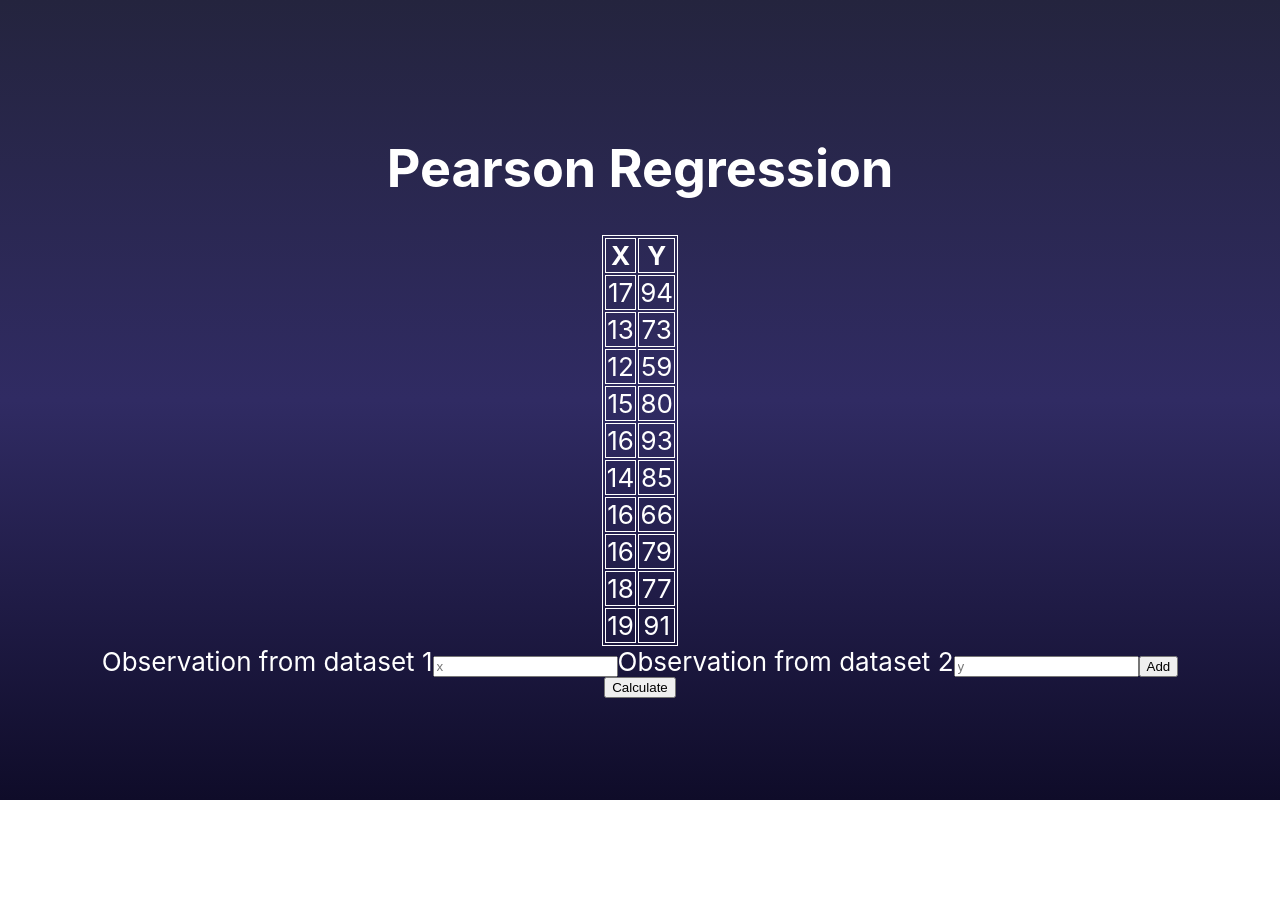
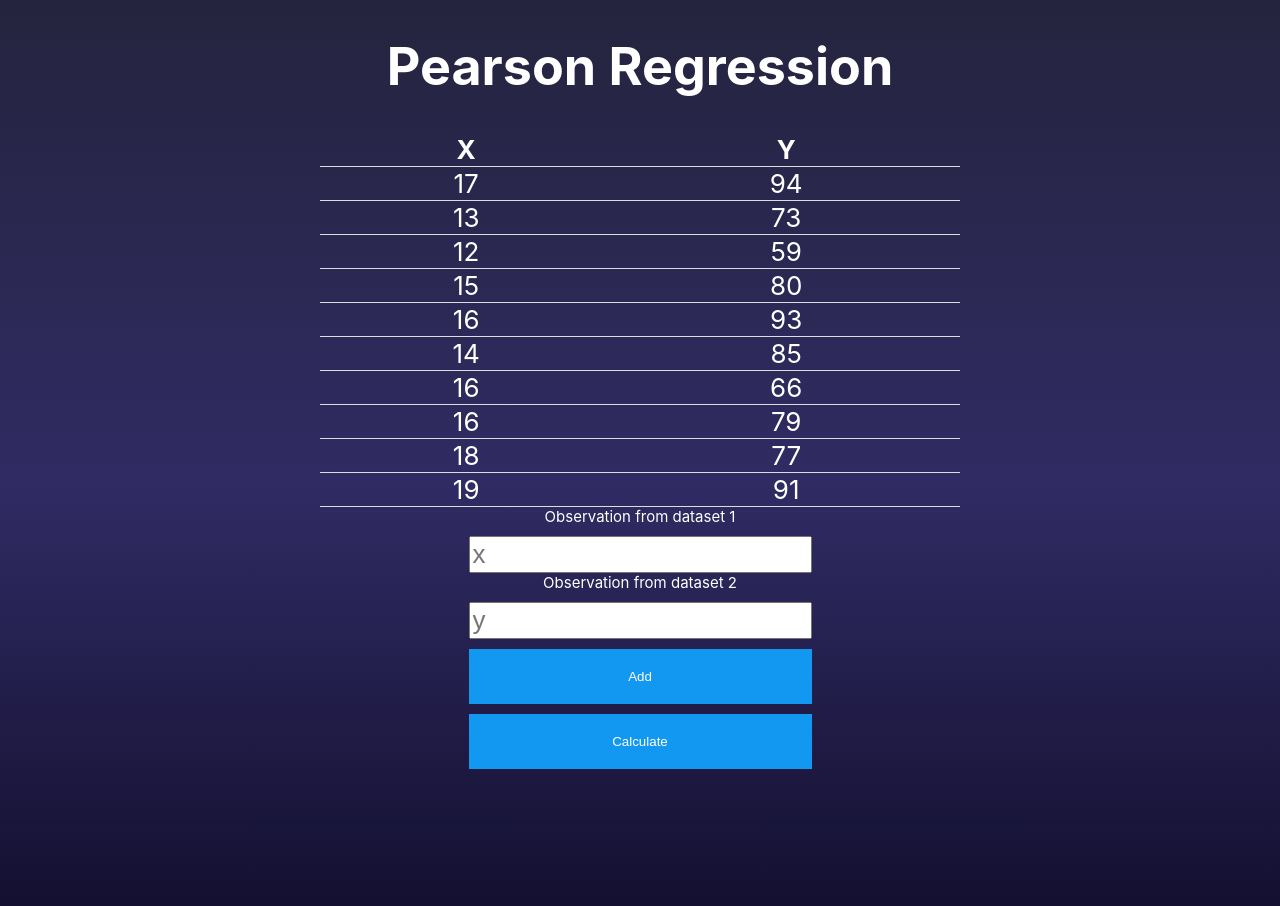
Before and after one commit to SarunasMedeikis/Pearson-Regression, a React (Create React App) app: page / in a window 1280 px wide. Shown: the top 906 px of the page. Before the commit the page ends 800 px from the top, so only its background shows below. Built offline with nearby package versions, Linux system fonts and the light colour scheme.

Commit message:
Added styles, logic check so users can't input anything but number

```diff
--- a/src/App.css
+++ b/src/App.css
@@ -25,8 +25,82 @@
   font-size: calc(10px + 2vmin);
   color: white;
 }
-table,
+
+form {
+  display: flex;
+  flex-direction: column;
+}
+
+form label {
+  font-size: 15px;
+}
+form input[type="text"] {
+  margin-top: 10px;
+  font-size: 1em;
+}
+
+form input[type="text"]:focus {
+  border: none;
+  background-color: #93d4ff;
+  color: #000;
+}
+
+.formContainer {
+  display: flex;
+  flex-direction: column;
+  margin-bottom: 200px;
+}
+
+button {
+  text-align: center;
+  cursor: pointer;
+  padding: 20px 60px;
+  outline: none;
+  position: relative;
+  background-color: #1398f1;
+  border: none;
+  padding: 20px;
+  width: 100%;
+  text-align: center;
+  -webkit-transition-duration: 0.4s; /* Safari */
+  transition-duration: 0.4s;
+  text-decoration: none;
+  overflow: hidden;
+  margin-top: 10px;
+  color: #fff;
+}
+
+button:hover {
+  background: #fff;
+  box-shadow: 0px 2px 10px 5px #97b1bf;
+  color: #000;
+}
+
+button:after {
+  content: "";
+  background: #f1c40f;
+  display: block;
+  position: absolute;
+  padding-top: 300%;
+  padding-left: 350%;
+  margin-left: -20px !important;
+  margin-top: -120%;
+  opacity: 0;
+  transition: all 0.8s;
+}
+
+button:active:after {
+  padding: 0;
+  margin: 0;
+  opacity: 1;
+  transition: 0s;
+}
+
+table {
+  border-collapse: collapse;
+  width: 50%;
+}
 th,
 td {
-  border: 1px solid #fff;
+  border-bottom: 1px solid #ddd;
 }
--- a/src/App.js
+++ b/src/App.js
@@ -220,9 +220,20 @@ function App() {
 
   const [tempValues, setTempValues] = React.useState({ x: "", y: "" });
   const [isCalculating, setIsCalculating] = React.useState(false);
+  // Disabled for the Calculate button, so can disable easily, if the values are wrong.
+  const [disabled, setDisabled] = React.useState(false);
+  const [isError, setIsError] = React.useState(false);
 
   function onChange(event) {
+    // Check for only number input
+    const re = /^[0-9\b]+$/;
+
+    if (event.target.value !== "" && re.test(event.target.value)) {
+      setIsError(false);
       setTempValues({ ...tempValues, [event.target.name]: event.target.value });
+    } else {
+      return setIsError(true);
+    }
   }
   function onSubmit(event) {
     event.preventDefault();
@@ -248,6 +259,12 @@ function App() {
         ) : (
           <>
             <ShowTable data={data} />
+            {isError ? (
+              <p style={{ color: "red" }}>Can only input numbers</p>
+            ) : (
+              <></>
+            )}
+            <div className="formContainer">
               <form onSubmit={onSubmit}>
                 <label>Observation from dataset 1</label>
                 <input
@@ -270,6 +287,7 @@ function App() {
               <button type="button" onClick={() => setIsCalculating(true)}>
                 Calculate
               </button>
+            </div>
           </>
         )}
       </div>
```
Lines whose indentation alone changed are shown as unchanged.
